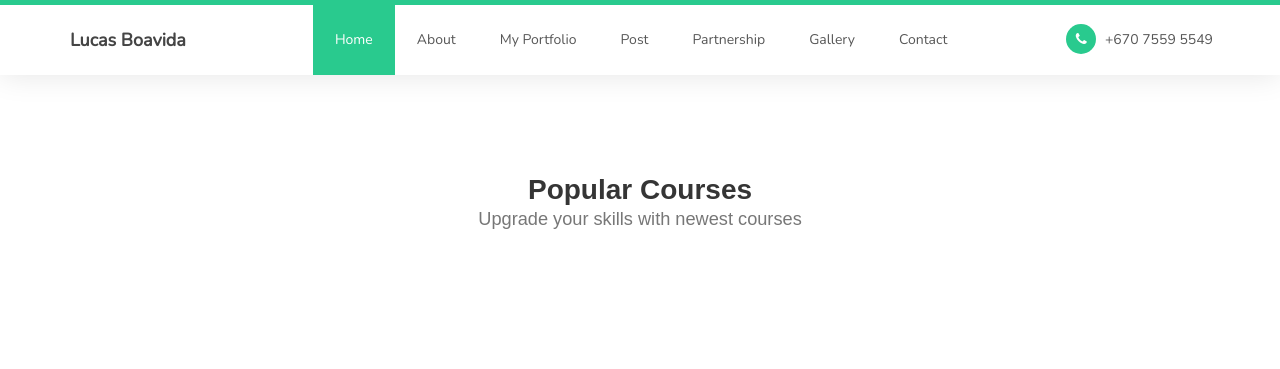
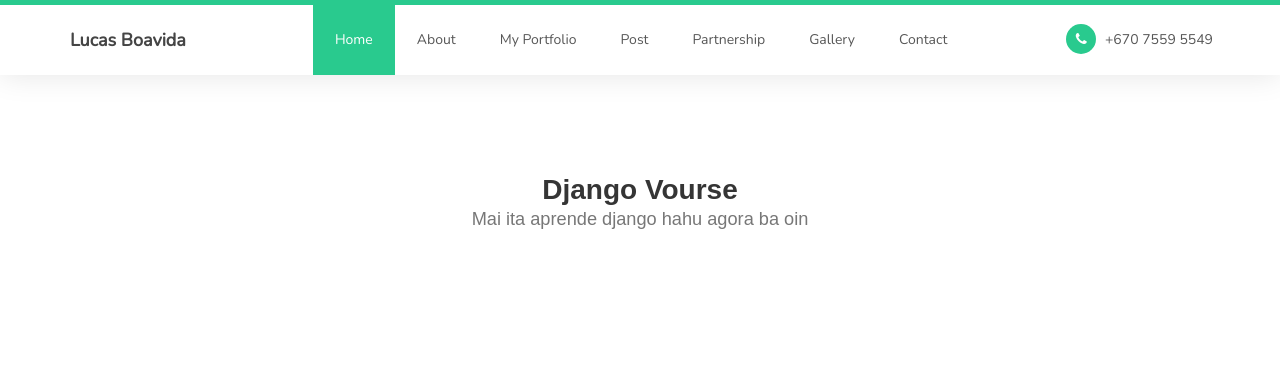
Before and after one commit to LucasBoavida/blog, a Django app: page /post/ in a window 1280 px wide. Shown: the top 369 px of the page. Run offline with Django 5.2, Linux system fonts and the light colour scheme; data that the repository does not hold is empty; some libraries are stand-ins or nearby versions; some web fonts are replaced.

Commit message:
update tona brow

```diff
--- a/main/templates/post.html
+++ b/main/templates/post.html
@@ -9,7 +9,7 @@
 
               <div class="col-md-12 col-sm-12">
                    <div class="section-title">
-                        <h2>Popular Courses <small>Upgrade your skills with newest courses</small></h2>
+                        <h2>Django Vourse <small>Mai ita aprende django hahu agora ba oin</small></h2>
                    </div>
 
                    <div class="owl-carousel owl-theme owl-courses">
```
Also changed, not shown: db.sqlite3, media/django-summernote/2024-05-05/5cbdcd32-45eb-4095-be1a-12c413de8e2a.jpg (added).
